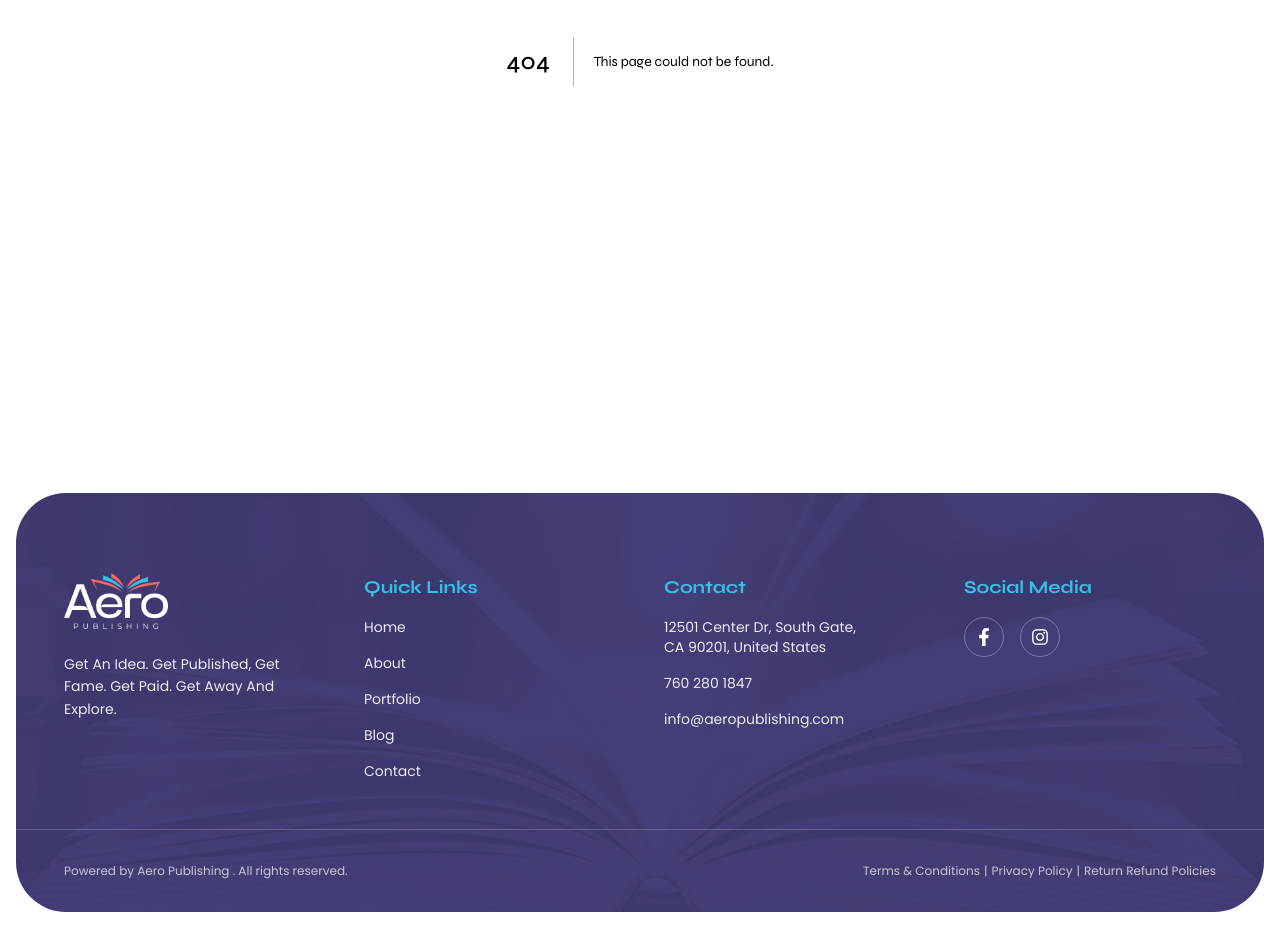
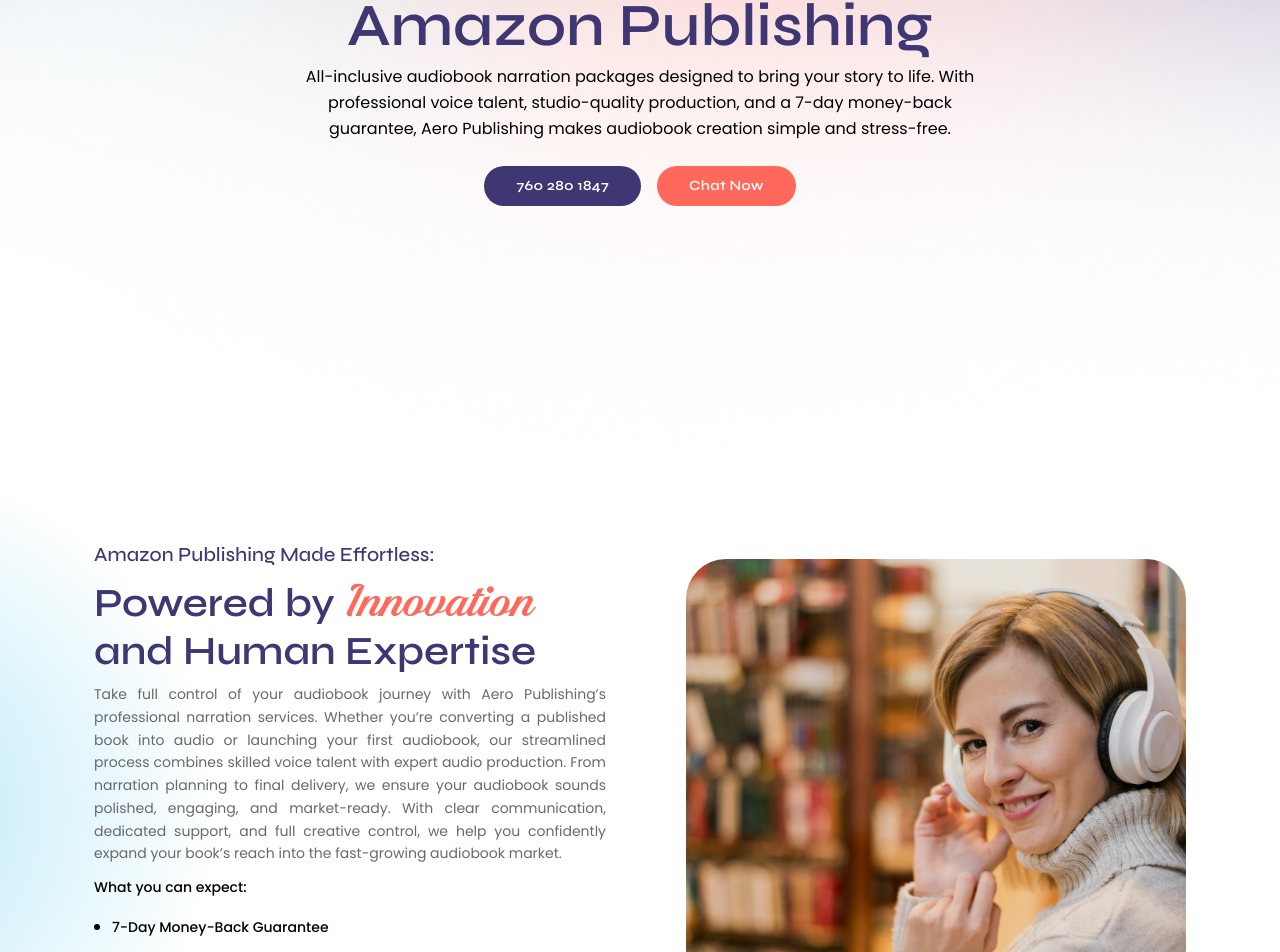
Before and after one commit to Invenzee/aeropublishing, a Next.js app: page /amazon-publishing in a window 1280 px wide. Before the commit this address had no page. Shown: the part 339-1291 px from the top of the page. Built offline with nearby package versions, Linux system fonts and the light colour scheme.

Commit message:
amazon publishing service page is added

```diff
--- /dev/null
+++ b/src/app/amazon-publishing/page.tsx
@@ -0,0 +1,122 @@
+import HeroSection from '@/components/About/HeroSection'
+import FeatureSection from '@/components/About/FeatureSection';
+import BenefitsGridSection from '@/components/About/BenefitsGridSection';
+import ConnectWithUsSection from '@/components/ConnectWithUsSection';
+import TestimonialsSection from '@/components/TestimonialsSection';
+import WhyChooseUsSection from '@/components/WhyChooseUsSection';
+import AuthorsShowcaseSection from '@/components/AuthorsShowcaseSection';
+import PromoSection from '@/components/PromoSection';
+import FAQSection from '@/components/FAQSection';
+import WhyAeroSection from '@/components/WhyAeroSection';
+
+export default function page() {
+
+    const features = [
+        {
+            icon: "/feature-icon-1.png",
+            title: "Professional Voice Talent Casting",
+            description: "We help select the right narrator for your book based on genre, tone, and audience. Our professional voice talent brings your story to life with clarity, emotion, and consistency."
+        },
+        {
+            icon: "/feature-icon-2.png",
+            title: "Studio-Quality Recording & Production",
+            description: "Your audiobook is recorded and produced using industry-standard equipment and techniques. We focus on clean audio, balanced sound, and a professional listening experience from start to finish."
+        },
+        {
+            icon: "/feature-icon-3.png",
+            title: "Audio Editing & Mastering",
+            description: "We carefully edit and master your audiobook to ensure smooth pacing, clear narration, and consistent audio levels—delivering a polished final product ready for distribution."
+        },
+        {
+            icon: "/feature-icon-4.png",
+            title: "ACX & Audible Compliance Formatting",
+            description: "Your audiobook is prepared to meet ACX, Audible, and major platform requirements. We ensure proper formatting, technical compliance, and readiness for release in the U.S. and global marketplaces."
+        }
+    ];
+
+    return (
+        <main className="min-h-screen bg-white pb-20">
+            <HeroSection
+                title="Amazon Publishing"
+                description="All-inclusive audiobook narration packages designed to bring your story to life. With professional voice talent, studio-quality production, and a 7-day money-back guarantee, Aero Publishing makes audiobook creation simple and stress-free."
+            />
+            <FeatureSection
+                subtitle="Amazon Publishing Made Effortless:"
+                title={{
+                    prefix: "Powered by",
+                    highlight: "Innovation",
+                    suffix: "and Human Expertise"
+                }}
+                description="Take full control of your audiobook journey with Aero Publishing’s professional narration services. Whether you’re converting a published book into audio or launching your first audiobook, our streamlined process combines skilled voice talent with expert audio production.
+                From narration planning to final delivery, we ensure your audiobook sounds polished, engaging, and market-ready. With clear communication, dedicated support, and full creative control, we help you confidently expand your book’s reach into the fast-growing audiobook market.
+                "
+                features={[
+                    "7-Day Money-Back Guarantee",
+                    "Professional Audio Production Support",
+                    "100% Ownership of Your Audiobook Rights"
+                ]}
+                imageSrc="/audio-book-1.jpg"
+                hasFeatures={true}
+            />
+            <BenefitsGridSection
+                subtitle="Why Amazon Publishing with Aero?"
+                title={{
+                    text: <>A Faster, Easier, and More <br className='max-sm:hidden' /> Profitable </>,
+                    highlight: "Experience"
+                }}
+                benefits={[
+                    {
+                        title: "All-in-One Audiobook Solution",
+                        description: "We manage every stage of audiobook creation—from narration to final mastering—so you don’t need to coordinate multiple vendors or navigate complex technical requirements."
+                    },
+                    {
+                        title: "Full Creative & Financial Control",
+                        description: "You choose the voice, pacing, and overall tone of your audiobook. We work collaboratively to ensure the final production aligns with your vision, audience, and publishing goals."
+                    },
+                    {
+                        title: "Keep 100% of Your Royalties",
+                        description: "Your audiobook remains fully yours. You retain complete ownership and earn 100% of your royalties, with no hidden restrictions or long-term contracts."
+                    },
+                    {
+                        title: "Produce Audiobooks Faster",
+                        description: "Our streamlined production workflow helps bring your audiobook to market efficiently, without sacrificing audio quality or listener experience."
+                    },
+                    {
+                        title: "Professional Quality, Backed by Expertise",
+                        description: "Every audiobook is produced by experienced professionals using industry-standard tools and techniques to ensure clarity, consistency, and a polished listening experience."
+                    },
+                    {
+                        title: "Distribution & Marketing Support",
+                        description: "We help prepare your audiobook for distribution across major platforms, giving your story greater reach and visibility among U.S. and global listeners."
+                    }
+                ]}
+            />
+            <FeatureSection
+                title={{
+                    prefix: "Publishing your book on",
+                    highlight: "Amazon"
+                }}
+                description="Transform your book into a compelling listening experience with Aero Publishing’s audiobook narration services. We help authors connect with new audiences by producing high-quality audiobooks that are engaging, professional, and platform-ready.
+                Whether you’re expanding an existing title or launching an audiobook for the first time, our team provides expert guidance and reliable production—so your story is heard, not just read.
+                "
+                imageSrc="/audio-book-2.jpg"
+                isReversed={true}
+                subtitle=""
+            />
+            <WhyAeroSection
+                highlightTitle="What"
+                normalTitle=" Our Amazon Publishing "
+                boldTitle='Services Include'
+                description='Publishing doesn’t need to be complicated. We offer a clear, honest, and author-focused audiobook experience—keeping you informed, in control, and confident at every stage while delivering professional results you can trust.'
+                features={features}
+                imageUrl='/audio-book-3.jpg'
+            />
+            <ConnectWithUsSection />
+            <TestimonialsSection />
+            <WhyChooseUsSection />
+            <AuthorsShowcaseSection />
+            <PromoSection />
+            <FAQSection />
+        </main>
+    )
+}
--- a/src/components/Header.tsx
+++ b/src/components/Header.tsx
@@ -23,6 +23,7 @@
         name: "Other Services",
         href: "#",
         subItems: [
+            { name: "Amazon Publishing", href: "/amazon-publishing" },
             { name: "Audio Book Narration", href: "/audio-book-narration" },
             { name: "Authors Website", href: "/authors-website" },
             { name: "Book Formating", href: "/book-formating" },
```
